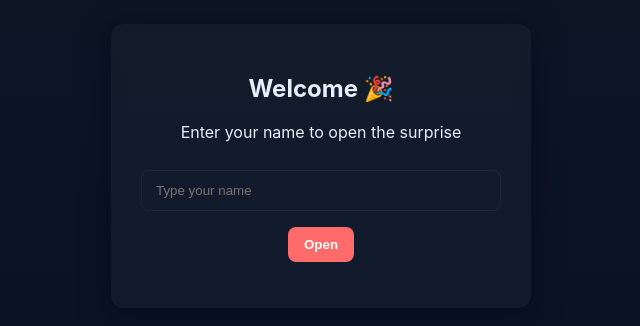
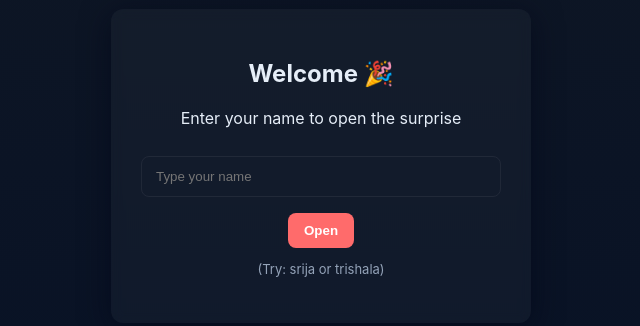
Before and after one commit to shivamsharma20work-afk/Birthday, a plain HTML site: page index.html in a window 1280 px wide. Shown: the part 234-560 px from the top of the page, without its empty margins (319-959 px from the left). Drawn offline with Linux system fonts and the light colour scheme.

Commit message:
Update index.html

```diff
--- a/index.html
+++ b/index.html
@@ -16,6 +16,7 @@
                 <div class="row">
                     <button id="login-btn">Open</button>
                 </div>
+                <p class="hint">(Try: srija or trishala)</p>
                 <p id="login-msg" class="error"></p>
             </div>
         </section>
@@ -81,4 +82,5 @@
 
     <script src="script.js"></script>
 </body>
+
 </html>
```
